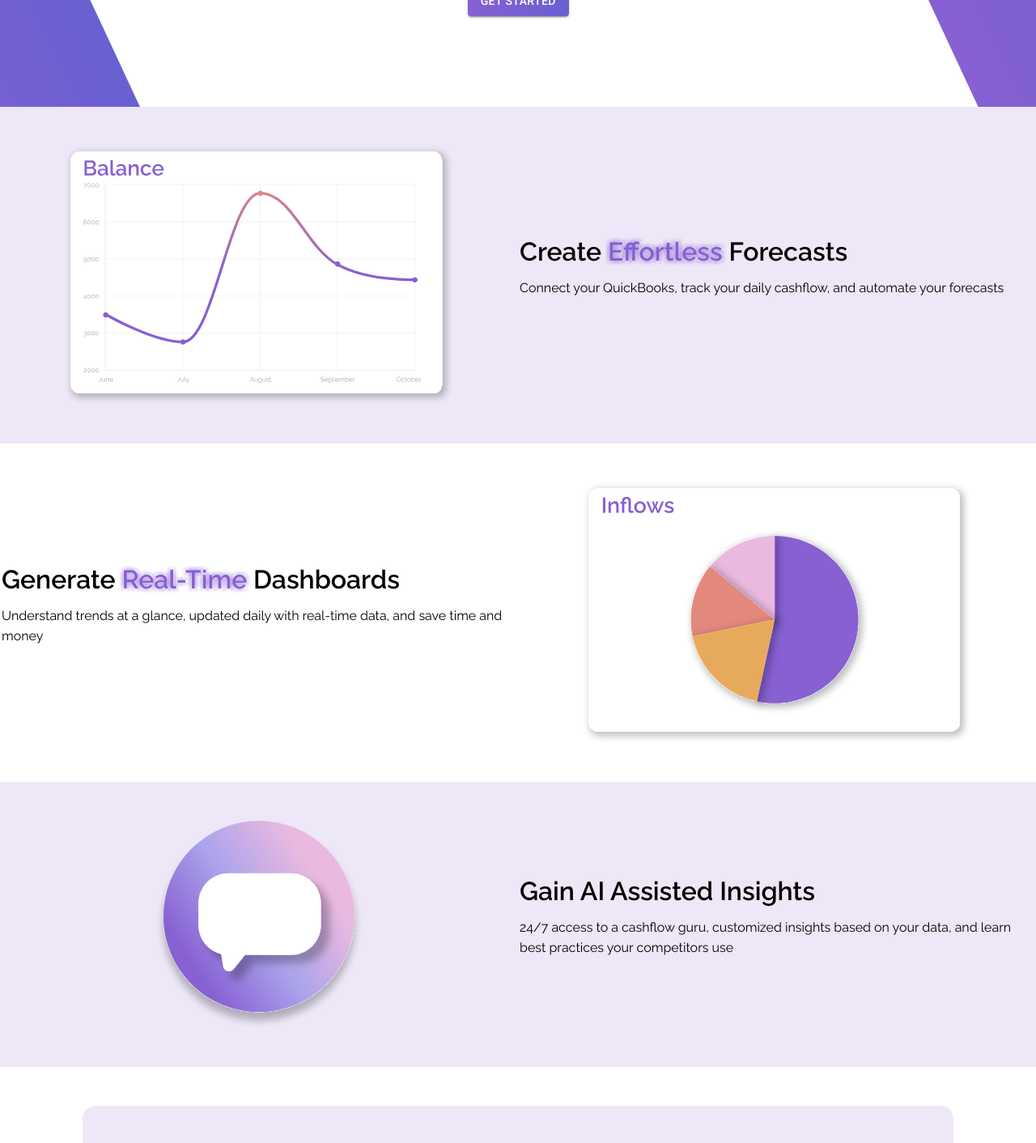
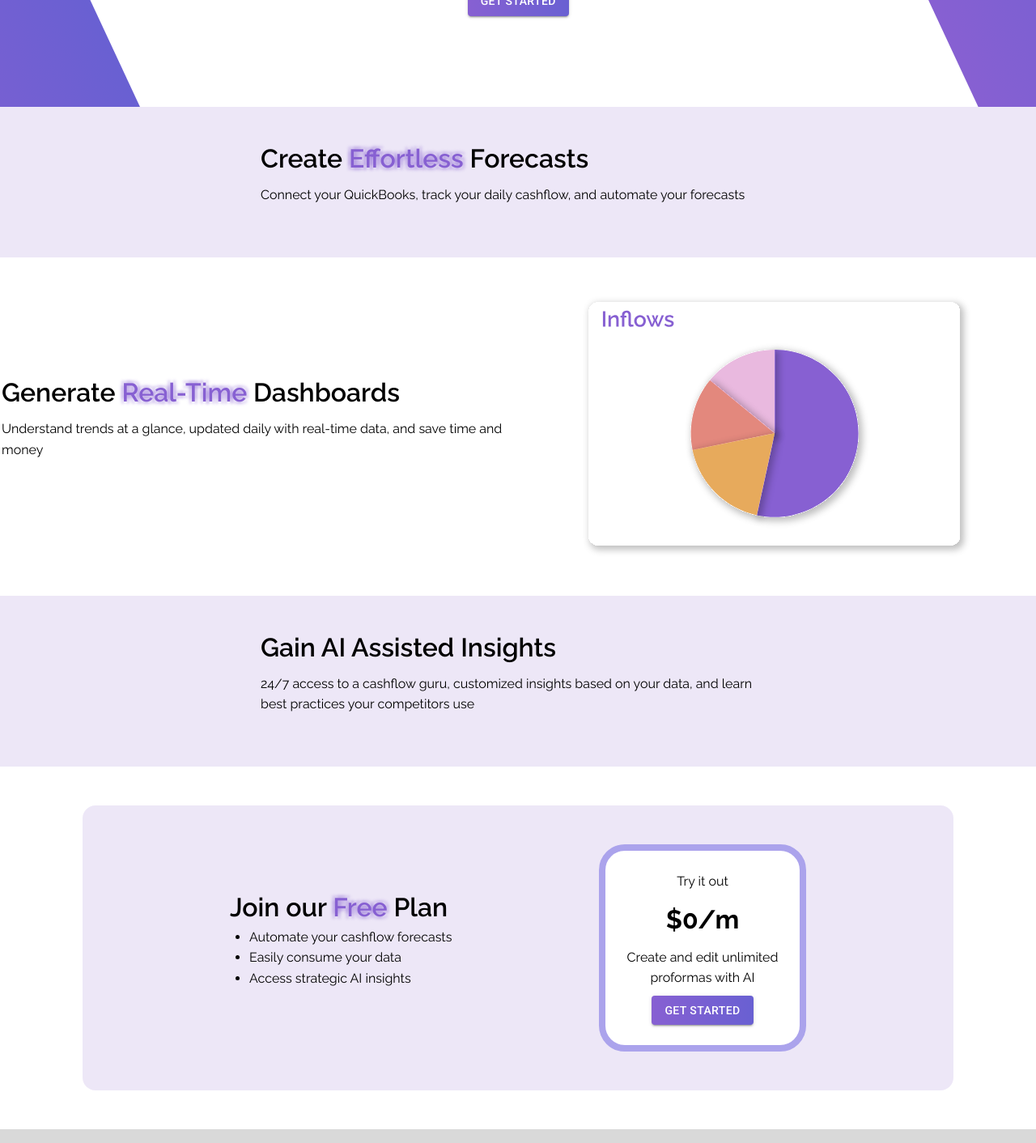
Before and after one commit to masonnh/NextStarterApp, a Next.js app: page / in a window 1280 px wide. Shown: the part 428-1840 px from the top of the page at 81% size. Built offline with nearby package versions, Linux system fonts and the light colour scheme; no server answers.

Commit message:
update InfoCard default setting

```diff
--- a/src/app/about/page.tsx
+++ b/src/app/about/page.tsx
@@ -22,6 +22,7 @@ export default function About() {
                 imgAlt='Cashflow Line Graph'
                 default={false}
             />
+
             <Team
                 team={[
                     { name: 'John Doe', role: 'CEO', imgSrc: 'https://via.placeholder.com/150', imgAlt: 'John Doe' },
--- a/src/app/page.tsx
+++ b/src/app/page.tsx
@@ -15,7 +15,6 @@ export default function Home() {
                     text='Connect your QuickBooks, track your daily cashflow, and automate your forecasts'
                     imgSrc='img/LineGraph.svg'
                     imgAlt='Cashflow Line Graph'
-                    default={true}
                 />
                 <InfoCard
                     title='Generate Real-Time Dashboards'
@@ -31,7 +30,6 @@ export default function Home() {
                     text='24/7 access to a cashflow guru, customized insights based on your data, and learn best practices your competitors use'
                     imgSrc='img/ChatbotButton.svg'
                     imgAlt='Chatbot button'
-                    default={true}
                 />
             <PromoCard />
         </>
@@ -39,6 +37,6 @@ export default function Home() {
 }
 
 export const metadata: Metadata = {
-    title: 'Caster (app name)',
+    title: 'Caster',
     description: 'Caster description',
 };
--- a/src/app/pricing/page.tsx
+++ b/src/app/pricing/page.tsx
@@ -33,6 +33,6 @@ export default function Pricing() {
 }
 
 export const metadata: Metadata = {
-    title: 'Pricing - Caster',
+    title: 'Pricing | Caster',
     description: 'Pricing information for Caster',
 };
--- a/src/components/page/InfoCard.tsx
+++ b/src/components/page/InfoCard.tsx
@@ -33,7 +33,7 @@ export default function InfoCard(props: InfoCardProps) {
     };
 
     return (
-        <div className={`info-card ${props.default === true ? 'purple-bg' : ''}`}>
+        <div className={`info-card ${props.default === false ? '' : 'purple-bg'}`}>
             {props.default === true &&
                 <div className='info-content-container'>
                     <div className='info-visual'>
--- a/src/components/pricing/PricingCard.tsx
+++ b/src/components/pricing/PricingCard.tsx
@@ -5,7 +5,7 @@ interface PricingCardProps {
     price: string;
     period: string;
     features: string[];
-    special: boolean;
+    special?: boolean;
 }
 
 export default function PricingCard(props: PricingCardProps) {
--- a/src/styles/style.css
+++ b/src/styles/style.css
@@ -768,6 +768,7 @@ hr {
     justify-content: center;
     width: 100%;
     height: 100%;
+    padding: 3rem 0; /* Add padding to the top and bottom */
 }
 
 .team-member-container {
```
Also changed, not shown: src/components/about/Roadmap.tsx (deleted).
